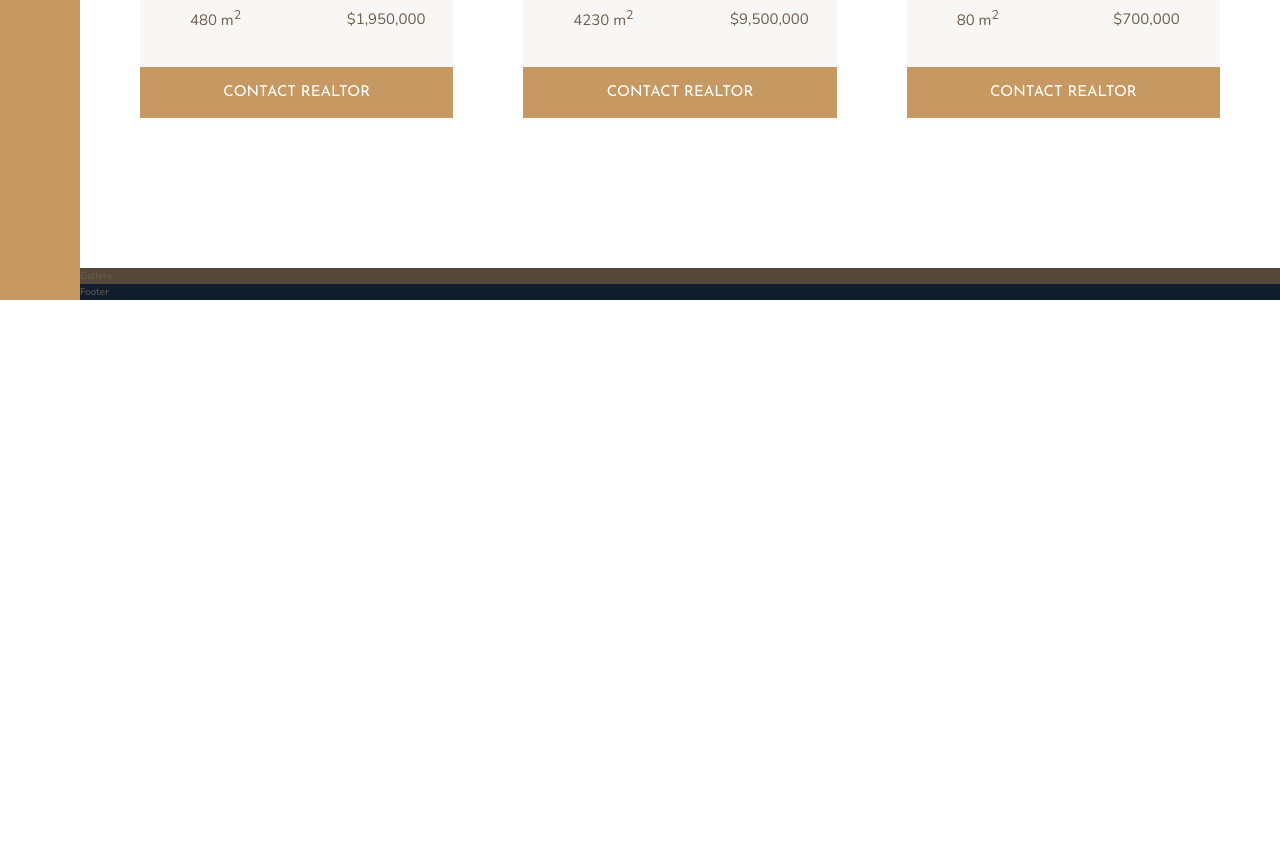
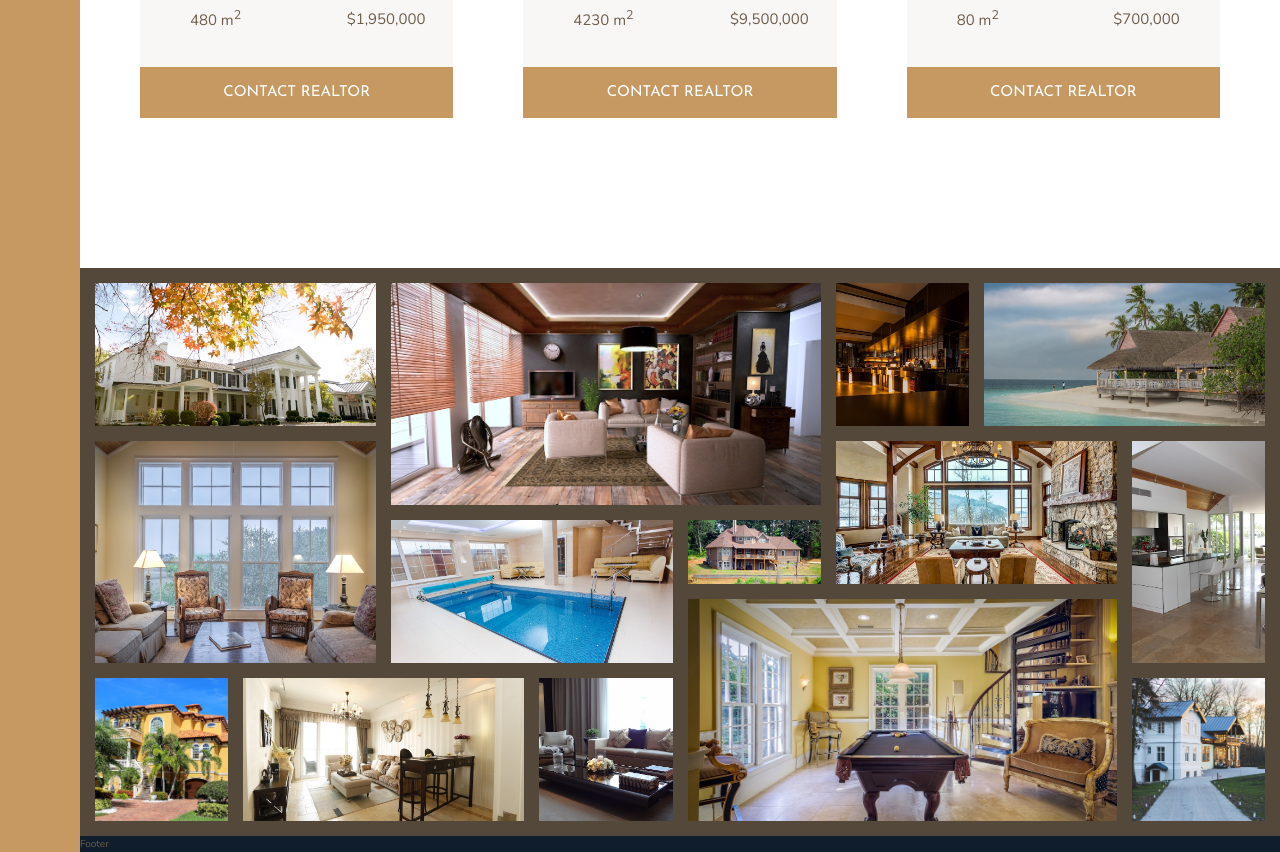
Before and after one commit to sjfox26/nexter_grid, a website: page index.html in a window 1280 px wide. Shown: the part 2804-3656 px from the top of the page. Before the commit the page ends 3104 px from the top, so only its background shows below. Drawn offline with nearby package versions, Linux system fonts and the light colour scheme.

Commit message:
build gallery section

```diff
--- a/index.html
+++ b/index.html
@@ -287,7 +287,62 @@
         </section>
 
         <section class="gallery">
-            Gallery
+            <figure class="gallery_item gallery__item--1">
+                <img src="img/gal-1.jpeg" alt="Gallery image 1" class="gallery__img">
+            </figure>
+
+            <figure class="gallery_item gallery__item--2">
+                <img src="img/gal-2.jpeg" alt="Gallery image 2" class="gallery__img">
+            </figure>
+
+            <figure class="gallery_item gallery__item--3">
+                <img src="img/gal-3.jpeg" alt="Gallery image 3" class="gallery__img">
+            </figure>
+
+            <figure class="gallery_item gallery__item--4">
+                <img src="img/gal-4.jpeg" alt="Gallery image 4" class="gallery__img">
+            </figure>
+
+            <figure class="gallery_item gallery__item--5">
+                <img src="img/gal-5.jpeg" alt="Gallery image 5" class="gallery__img">
+            </figure>
+
+            <figure class="gallery_item gallery__item--6">
+                <img src="img/gal-6.jpeg" alt="Gallery image 6" class="gallery__img">
+            </figure>
+
+            <figure class="gallery_item gallery__item--7">
+                <img src="img/gal-7.jpeg" alt="Gallery image 7" class="gallery__img">
+            </figure>
+
+            <figure class="gallery_item gallery__item--8">
+                <img src="img/gal-8.jpeg" alt="Gallery image 8" class="gallery__img">
+            </figure>
+
+            <figure class="gallery_item gallery__item--9">
+                <img src="img/gal-9.jpeg" alt="Gallery image 9" class="gallery__img">
+            </figure>
+
+            <figure class="gallery_item gallery__item--10">
+                <img src="img/gal-10.jpeg" alt="Gallery image 10" class="gallery__img">
+            </figure>
+
+            <figure class="gallery_item gallery__item--11">
+                <img src="img/gal-11.jpeg" alt="Gallery image 11" class="gallery__img">
+            </figure>
+
+            <figure class="gallery_item gallery__item--12">
+                <img src="img/gal-12.jpeg" alt="Gallery image 12" class="gallery__img">
+            </figure>
+
+            <figure class="gallery_item gallery__item--13">
+                <img src="img/gal-13.jpeg" alt="Gallery image 13" class="gallery__img">
+            </figure>
+
+            <figure class="gallery_item gallery__item--14">
+                <img src="img/gal-14.jpeg" alt="Gallery image 14" class="gallery__img">
+            </figure>
+
         </section>
 
         <footer class="footer">
--- a/sass/_gallery.scss
+++ b/sass/_gallery.scss
@@ -1,4 +1,93 @@
 .gallery {
   background-color: $color-grey-dark-1;
   grid-column: full-start / full-end;
+
+  display: grid;
+  grid-template-columns: repeat(8, 1fr);
+  grid-template-rows: repeat(7, 5vw);
+  grid-gap: 1.5rem;
+  padding: 1.5rem;
+
+  &__item {
+    &--1 {
+      grid-row: 1 / span 2;
+      grid-column: 1 / span 2;
+    }
+
+    &--2 {
+      grid-row: 1/ span 3;
+      grid-column: 3 / span 3;
+    }
+
+    &--3 {
+      grid-row: 1 / span 2;
+      grid-column: 6 / 7;
+    }
+
+    &--4 {
+      grid-row: 1 / span 2;
+      grid-column: 7 / span 2;
+    }
+
+    &--5 {
+      grid-row: 3 / span 3;
+      grid-column: 1 / span 2;
+    }
+
+    &--6 {
+      grid-row: 4 / span 2;
+      grid-column: 3 / span 2;
+    }
+
+    &--7 {
+      grid-row: 4 / span 1;
+      grid-column: 5 / span 1;
+    }
+
+    &--8 {
+      grid-row: 3 / span 2;
+      grid-column: 6 / span 2;
+    }
+
+    &--9 {
+      grid-row: 3 / span 3;
+      grid-column: 8 / span 1;
+    }
+
+    &--10 {
+      grid-row: 6 / span 2;
+      grid-column: 1 / span 1;
+    }
+
+    &--11 {
+      grid-row: 6 / span 2;
+      grid-column: 2 / span 2;
+    }
+
+    &--12 {
+      grid-row: 6 / span 2;
+      grid-column: 4 / span 1;
+    }
+
+    &--13 {
+      grid-row: 5 / span 3;
+      grid-column: 5 / span 3;
+    }
+
+    &--14 {
+      grid-row: 6 / span 2;
+      grid-column: 8 / span 1;
+    }
+
+
+
+
+  }
+
+  &__img {
+    width: 100%;
+    height: 100%;
+    object-fit: cover;
+    display: block;
+  }
 }
```
Also changed, not shown: css/style.css.
